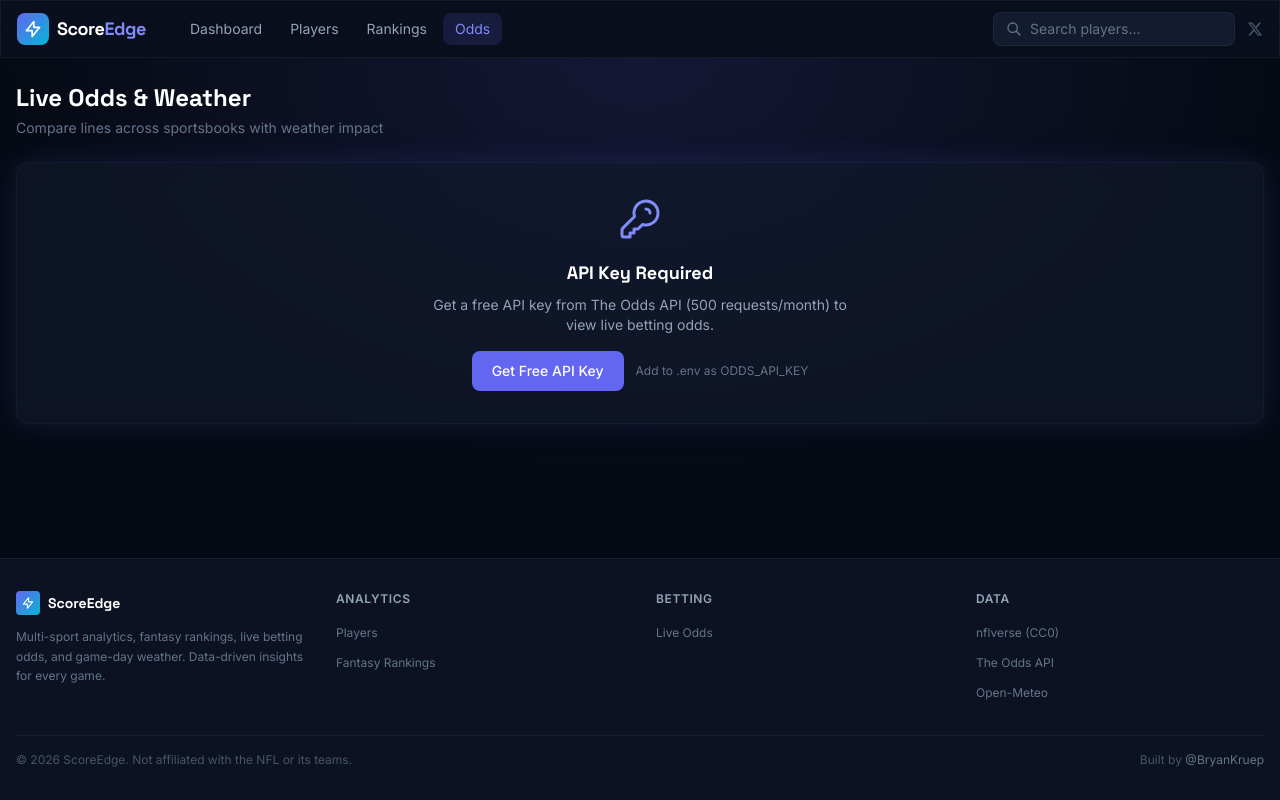
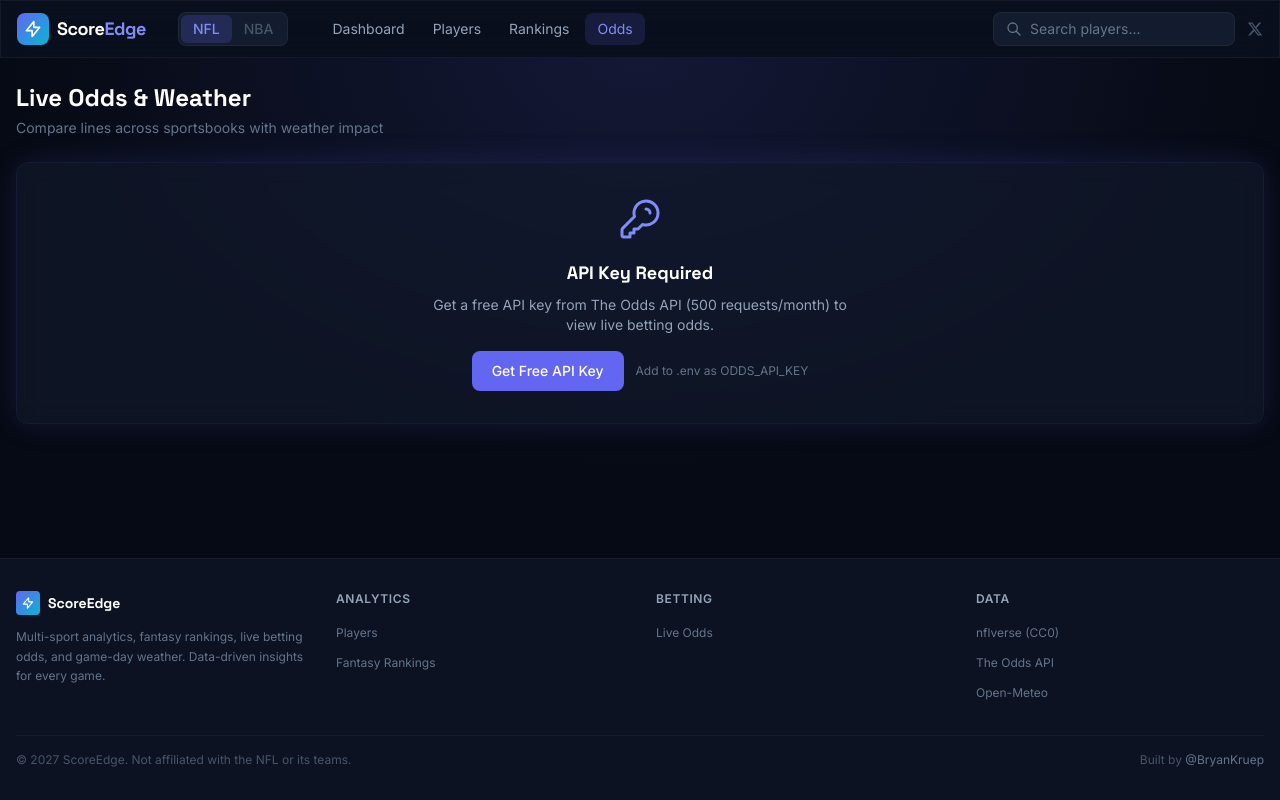
Before and after one commit to bkruep/score-edge, a FastAPI app: page /odds in a window 1280 px wide. Run offline with FastAPI, Linux system fonts and the light colour scheme; data that the repository does not hold is empty; some libraries are stand-ins or nearby versions.

Commit message:
Season display: show 2025 instead of 2024, add NBA placeholder in nav
- Season display now shows '2025 Season' (nflverse 2024 data = 2025 season year)
- Added sport selector tabs in nav: NFL (active) and NBA (greyed out, coming soon)
- Updated meta tags for multi-sport branding

```diff
--- a/app.py
+++ b/app.py
@@ -75,6 +75,9 @@ def _filter_fantasy(df: pd.DataFrame) -> pd.DataFrame:
 def _get_season():
     return get_latest_season()
 
+def _season_display(season: int) -> str:
+    return f"{season + 1}"
+
 @app.get("/", response_class=HTMLResponse)
 def home(request: Request):
     ensure_data()
@@ -113,7 +116,7 @@ def home(request: Request):
 
     return templates.TemplateResponse(request, "home.html", {
         "request": request, "active_page": "home",
-        "cache_bust": CACHE_BUST, "current_year": season,
+        "cache_bust": CACHE_BUST, "current_year": _season_display(season),
         "upcoming": upcoming, "odds": odds[:10],
         "top_passers": top_passers, "top_rushers": top_rushers, "top_receivers": top_receivers,
         "player_count": len(stats) if not stats.empty else 0,
@@ -128,7 +131,7 @@ def players_page(request: Request, q: str = "", pos: str = "", sort: str = "fant
     if stats.empty:
         return templates.TemplateResponse(request, "players.html", {
             "request": request, "active_page": "players",
-            "cache_bust": CACHE_BUST, "current_year": season,
+            "cache_bust": CACHE_BUST, "current_year": _season_display(season),
             "players": [], "positions": [], "q": q, "pos": pos, "sort": sort, "season": season,
         })
 
@@ -165,7 +168,7 @@ def players_page(request: Request, q: str = "", pos: str = "", sort: str = "fant
 
     return templates.TemplateResponse(request, "players.html", {
         "request": request, "active_page": "players",
-        "cache_bust": CACHE_BUST, "current_year": season,
+        "cache_bust": CACHE_BUST, "current_year": _season_display(season),
         "players": players, "positions": positions, "q": q, "pos": pos, "sort": sort, "season": season,
     })
 
@@ -194,7 +197,7 @@ def player_profile(request: Request, player_id: str):
 
     return templates.TemplateResponse(request, "player.html", {
         "request": request, "active_page": "players",
-        "cache_bust": CACHE_BUST, "current_year": season,
+        "cache_bust": CACHE_BUST, "current_year": _season_display(season),
         "player": player, "seasons": seasons, "player_id": player_id,
     })
 
@@ -232,7 +235,7 @@ def odds_page(request: Request):
 
     return templates.TemplateResponse(request, "odds.html", {
         "request": request, "active_page": "odds",
-        "cache_bust": CACHE_BUST, "current_year": season,
+        "cache_bust": CACHE_BUST, "current_year": _season_display(season),
         "h2h": h2h, "spreads": spreads, "totals": totals,
         "weather_data": weather_data,
         "api_key_set": bool(data.ODDS_API_KEY),
@@ -246,7 +249,7 @@ def rankings_page(request: Request, scoring: str = "ppr", position: str = "ALL")
     if stats.empty:
         return templates.TemplateResponse(request, "rankings.html", {
             "request": request, "active_page": "rankings",
-            "cache_bust": CACHE_BUST, "current_year": season,
+            "cache_bust": CACHE_BUST, "current_year": _season_display(season),
             "rankings": [], "scoring": scoring, "position": position, "positions": [],
         })
     for col in ["passing_yards", "rushing_yards", "receiving_yards", "passing_tds", "rushing_tds",
@@ -272,7 +275,7 @@ def rankings_page(request: Request, scoring: str = "ppr", position: str = "ALL")
     positions = sorted(stats["position"].dropna().unique().tolist()) if "position" in stats.columns else []
     return templates.TemplateResponse(request, "rankings.html", {
         "request": request, "active_page": "rankings",
-        "cache_bust": CACHE_BUST, "current_year": season,
+        "cache_bust": CACHE_BUST, "current_year": _season_display(season),
         "rankings": grouped.to_dict("records"), "scoring": scoring, "position": position, "positions": positions,
     })
 
@@ -282,7 +285,7 @@ def trades_page(request: Request):
     season = _get_season()
     return templates.TemplateResponse(request, "trades.html", {
         "request": request, "active_page": "trades",
-        "cache_bust": CACHE_BUST, "current_year": season,
+        "cache_bust": CACHE_BUST, "current_year": _season_display(season),
     })
 
 @app.get("/api/player-search", response_class=HTMLResponse)
--- a/templates/base.html
+++ b/templates/base.html
@@ -4,8 +4,8 @@
   <meta charset="UTF-8">
   <meta name="viewport" content="width=device-width, initial-scale=1.0">
   <title>{% block title %}ScoreEdge — NFL Analytics &amp; Sports Betting Intelligence{% endblock %}</title>
-  <meta name="description" content="{% block meta_description %}Deep NFL analytics, fantasy football rankings, sports betting odds comparison, and weather impact for every game. Data-driven insights for every matchup.{% endblock %}">
-  <meta name="keywords" content="{% block keywords %}NFL, fantasy football, sports betting, DFS, odds, projections, rankings, analytics, DraftKings, FanDuel{% endblock %}">
+  <meta name="description" content="{% block meta_description %}Multi-sport analytics: NFL fantasy rankings, betting odds, player stats, and game-day weather. NBA coming soon. Data-driven insights for every game.{% endblock %}">
+  <meta name="keywords" content="{% block keywords %}NFL, fantasy football, NBA, sports betting, odds, projections, rankings, analytics, DraftKings, FanDuel{% endblock %}">
   <meta name="author" content="ScoreEdge">
   <meta name="robots" content="index, follow">
   <link rel="canonical" href="https://scoreedge.onrender.com{% block canonical %}{% endblock %}">
@@ -80,6 +80,10 @@
             </div>
             <span class="font-display font-bold text-white text-lg tracking-tight">Score<span class="text-brand-light">Edge</span></span>
           </a>
+          <div class="hidden md:flex items-center bg-surface-2 rounded-lg p-0.5 border border-white/5">
+            <a href="/" class="sport-tab px-3 py-1 rounded-md text-sm font-medium bg-brand/20 text-brand-light">NFL</a>
+            <span class="px-3 py-1 rounded-md text-sm font-medium text-slate-600 cursor-not-allowed">NBA</span>
+          </div>
           <div class="hidden md:flex items-center gap-1">
             <a href="/" class="nav-link px-3 py-1.5 rounded-lg text-sm {% if active_page == 'home' %}active{% else %}text-slate-400{% endif %}">Dashboard</a>
             <a href="/players" class="nav-link px-3 py-1.5 rounded-lg text-sm {% if active_page == 'players' %}active{% else %}text-slate-400{% endif %}">Players</a>
```
